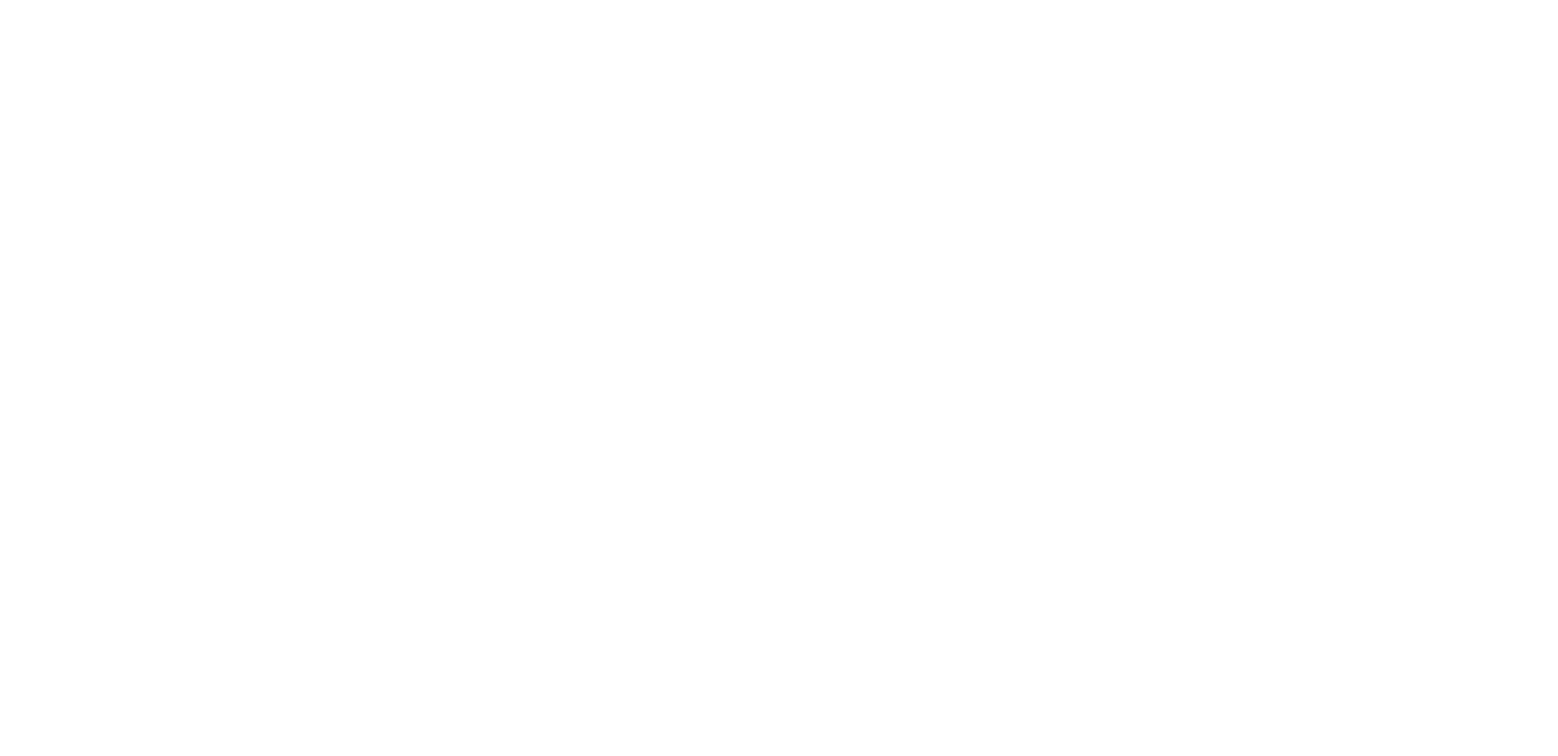
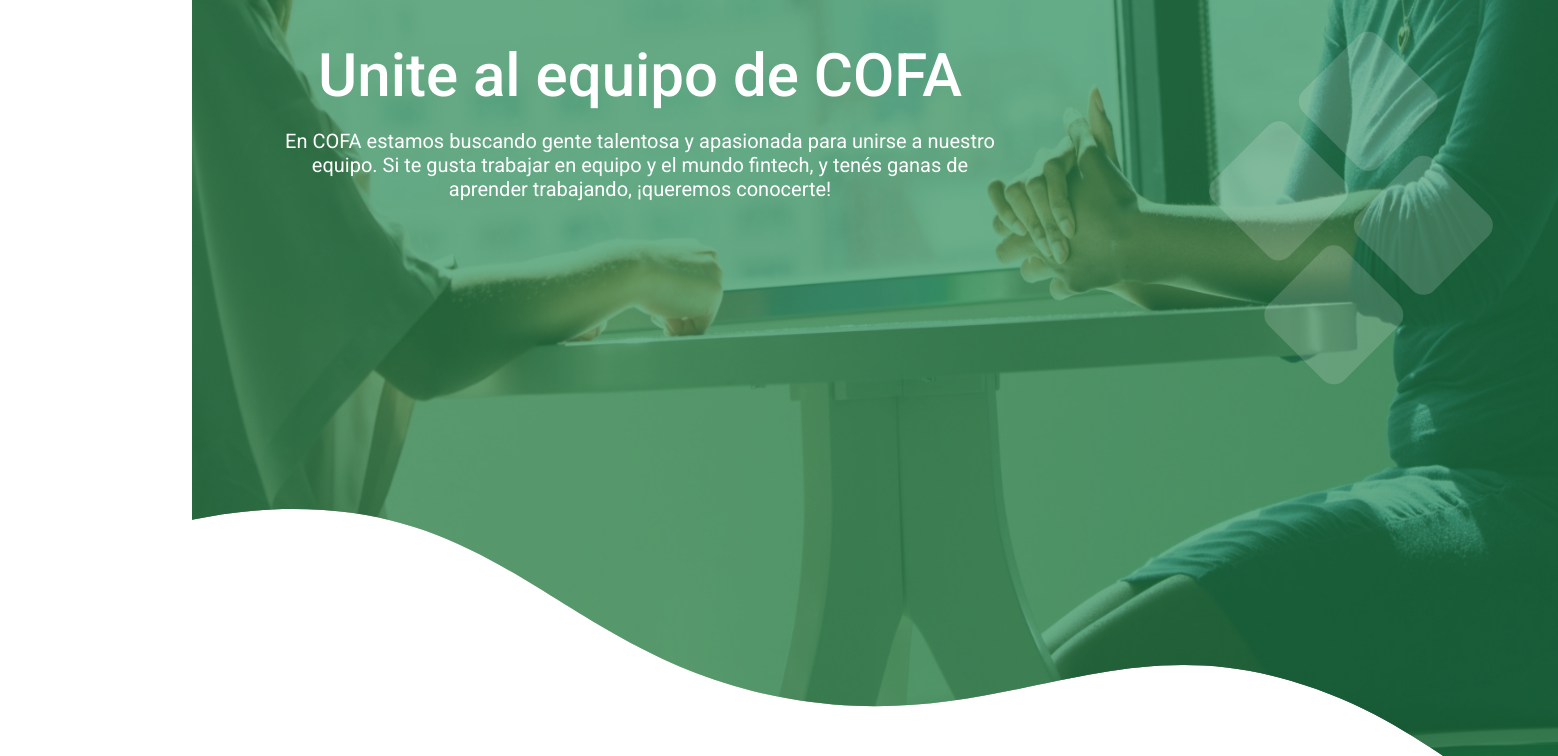
Before and after one commit to Cofa-org/landing-page, a React (Vite) app: page /work-with-us in a window 1280 px wide. Before the commit this address had no page. Shown: the top 756 px of the page, 1558 px wide, since content can reach past the window. Built offline with nearby package versions, Linux system fonts and the light colour scheme.

Commit message:
add section work with us

```diff
--- a/src/RouterScreens.jsx
+++ b/src/RouterScreens.jsx
@@ -1,6 +1,8 @@
 import React from 'react'
 import { Route, Routes } from 'react-router-dom'
 import { HomeScreen, TermsScreen, PrivacyPoliciesScreen, PointsScreen, LendScreen, RegretOrDischargeScreen, ComplaintsScreen, SuggestionsScreen, TermsPointsScreen } from './screens'
+import { FormWorkWithUs } from './Sections'
+
 
 /* import SuggestionsScreen from './screens/SuggestionsScreen/SuggestionsScreen' */
 
@@ -19,6 +21,7 @@
         {/* <Route path='/assists' element={<AssistenceScreen/>}/> */}
         <Route path='/lend' element={<LendScreen/>}/>
         <Route path='/terms-and-conditions-cofa-points' element={<TermsPointsScreen/>} />
+        <Route path='/work-with-us' element={<FormWorkWithUs/>}/>
     </Routes>
   )
 }
--- /dev/null
+++ b/src/Sections/WorkWithUs/FormWorkWithUs.jsx
@@ -0,0 +1,19 @@
+import React from 'react'
+import './WorkWithUs.css'
+
+const FormWorkWithUs = () => {
+    return (
+      <>
+        <section className='container-form-work'>
+            <img src="/img/bg-form-work.svg" alt="" className='bg-form-work' />
+            <div className='info-work-form'>
+                <h1>Unite al equipo de COFA</h1>
+                <p>En COFA estamos buscando gente talentosa y apasionada para unirse a nuestro equipo. Si te gusta trabajar en equipo y el mundo fintech, y tenés ganas de aprender trabajando, ¡queremos conocerte!</p>
+            </div>
+            {/* TO DO: FALTA FORMULARIO */}
+        </section>
+      </>
+    )
+}
+
+export default FormWorkWithUs
--- /dev/null
+++ b/src/Sections/WorkWithUs/WorkWithUs.css
@@ -0,0 +1,53 @@
+.container-work{
+    padding: 40px 10vw;
+    display: flex;
+    background-color: #84E1AE;
+}
+.info-work{
+    display: flex;
+    flex-direction: column;
+    justify-content: center;
+    align-items: flex-start;
+}
+.info-work p{
+    margin-top: 3%;
+    margin-bottom: 3%;
+}
+.btn-work{
+    border: none;
+    width: 261px;
+    font-size: 20px;
+}
+
+
+.container-form-work{
+    padding: 40px 15vw;
+}
+.bg-form-work{
+    position: absolute;
+    z-index: -1;
+    top: 0;
+}
+.info-work-form{
+    display: flex;
+    flex-direction: column;
+    align-items: center;
+    text-align: center;
+}
+.info-work-form h1,p{
+    color: white;
+    width: 80%;
+    margin-bottom: 2%;
+}
+.info-work-form h1{
+    font-size: 60px;
+    font-weight: 500;
+}
+
+
+@media screen and (max-width:900px){
+    .container-work{
+        flex-direction: row;
+        flex-wrap: wrap;
+    }
+}
--- /dev/null
+++ b/src/Sections/WorkWithUs/WorkWithUs.jsx
@@ -0,0 +1,23 @@
+import React from 'react'
+import './WorkWithUs.css'
+import { Link } from 'react-router-dom'
+import { GoArrowRight } from "react-icons/go";
+
+const WorkWithUs = () => {
+    return (
+      <>
+        <div className='container-work'>
+            <div className='info-work'>
+                <h1>Trabajá con nosotros</h1>
+                <p>En COFA estamos buscando gente talentosa y apasionada para unirse a nuestro equipo. Si te gusta trabajar en equipo, sos proactivo y tenés ganas de aprender, ¡queremos conocerte!</p>
+                <Link to={'/work-with-us'}>
+                    <button className='secondary-btn btn-work'>Unirme a COFA <GoArrowRight /></button>
+                </Link>
+            </div>
+            <img src="/img/work-with-us.png" alt="voice" />
+        </div>
+      </>
+    )
+}
+
+export default WorkWithUs
--- a/src/Sections/index.js
+++ b/src/Sections/index.js
@@ -19,7 +19,7 @@
 import ValuePoints from "./ValuePoints/ValuePoints";
 import TermsPoints from './TermsHeader/TermsPoints';
 import TermsAndConditionsPoints from './TermsAndConditions/TermsAndConditionsPoints';
-
+import FormWorkWithUs from './WorkWithUs/FormWorkWithUs'
 
 
 export {
@@ -43,4 +43,5 @@
     ValuePoints,
     TermsPoints,
     TermsAndConditionsPoints,
+    FormWorkWithUs
 }
--- a/src/screens/HomeScreen/HomeScreen.jsx
+++ b/src/screens/HomeScreen/HomeScreen.jsx
@@ -1,6 +1,7 @@
 import React from 'react'
 import { Footer, Header } from '../../Components'
 import { AboutUs, ClientReview, Contact, FrecuentQuestion, Hero, OurServices } from '../../Sections'
+import WorkWithUs from '../../Sections/WorkWithUs/WorkWithUs'
 
 const HomeScreen = () => {
   return (
@@ -11,6 +12,7 @@
         <OurServices/>
         <ClientReview/>
         <FrecuentQuestion/>
+        <WorkWithUs/>
         <Contact/>
         <Footer/>
     </>
```
Also changed, not shown: public/img/bg-form-work.svg (added), public/img/work-with-us.png (added).
